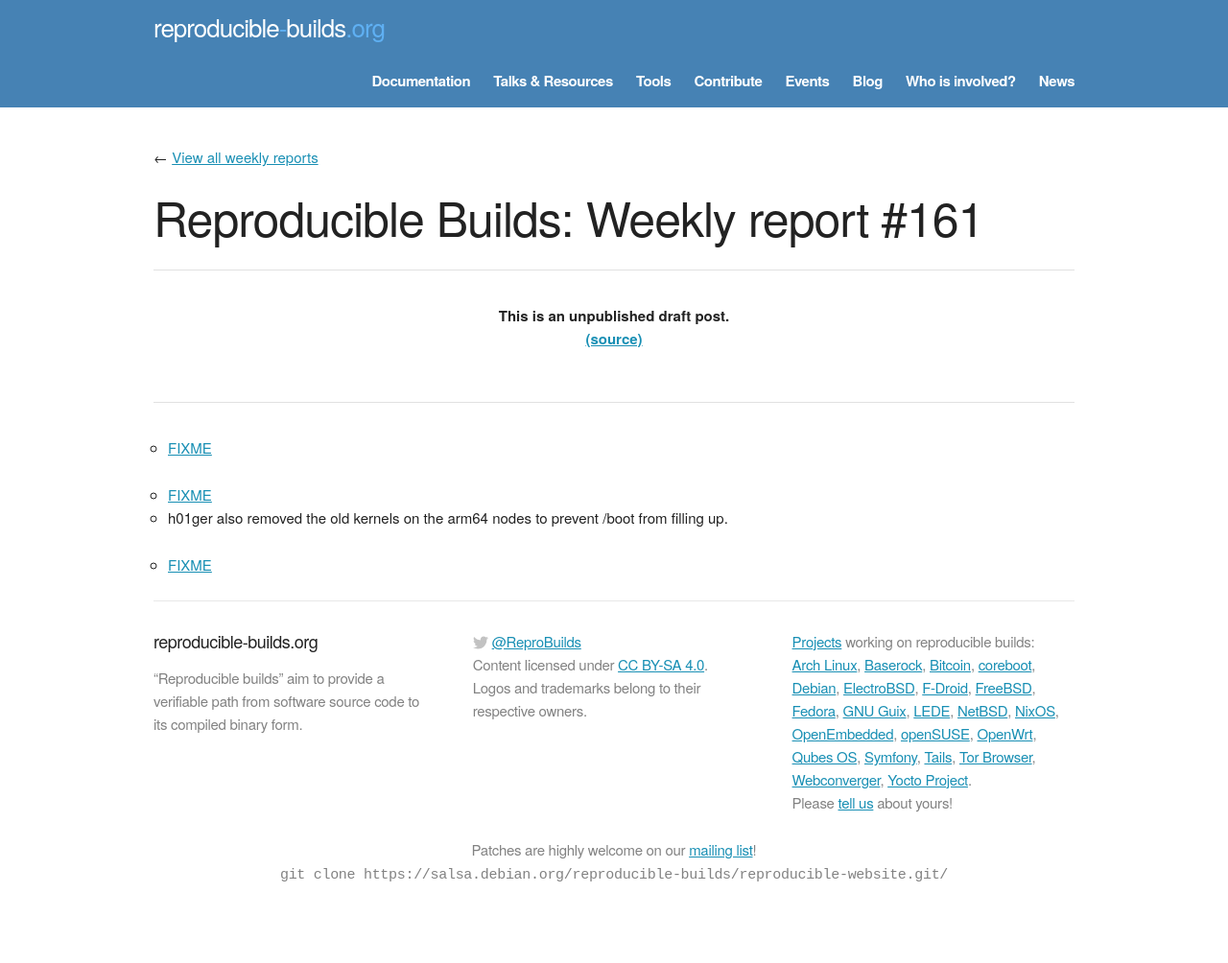
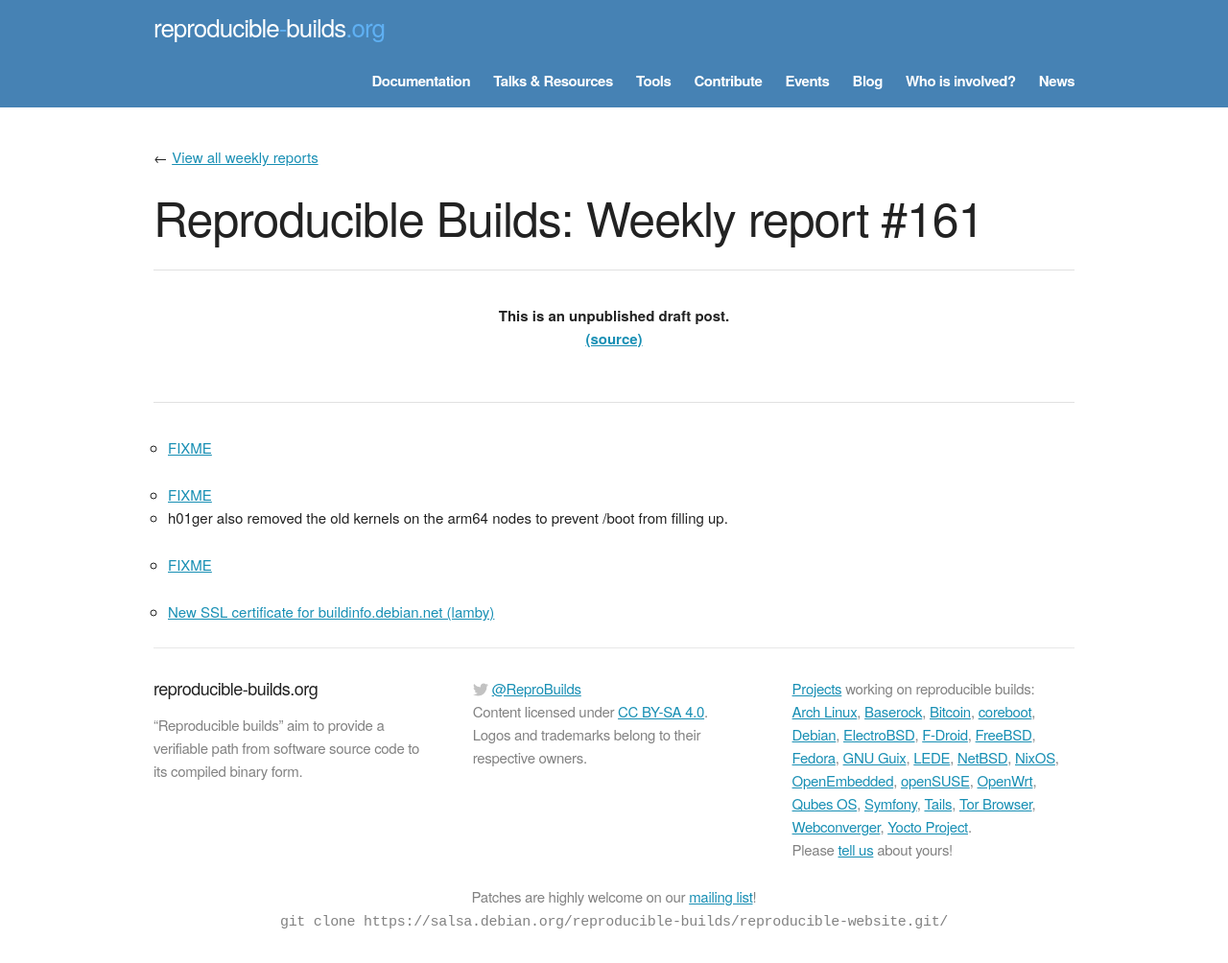
Before and after one commit to prototypefund/reproducible-website, a Jekyll site: the page built from _blog/posts/161.md, in a window 1280 px wide. Shown: the whole page at 96% size. Built offline with Jekyll 4.4.1, drawn with Linux system fonts in a browser that asks for light colours; some web fonts are replaced; before the commit the page ends 955 px from its top, so only the background shows below that.

Commit message:
161 += New SSL certificate for buildinfo.debian.net <https://buildinfo.debian.net/>

```diff
--- a/_blog/posts/161.md
+++ b/_blog/posts/161.md
@@ -9,3 +9,5 @@ week: 161
 * h01ger also removed the old kernels on the arm64 nodes to prevent /boot from filling up.
 
 * [FIXME](https://lists.reproducible-builds.org/pipermail/rb-general/2018-May/000981.html)
+
+* [New SSL certificate for buildinfo.debian.net (lamby)](https://buildinfo.debian.net/)
```
